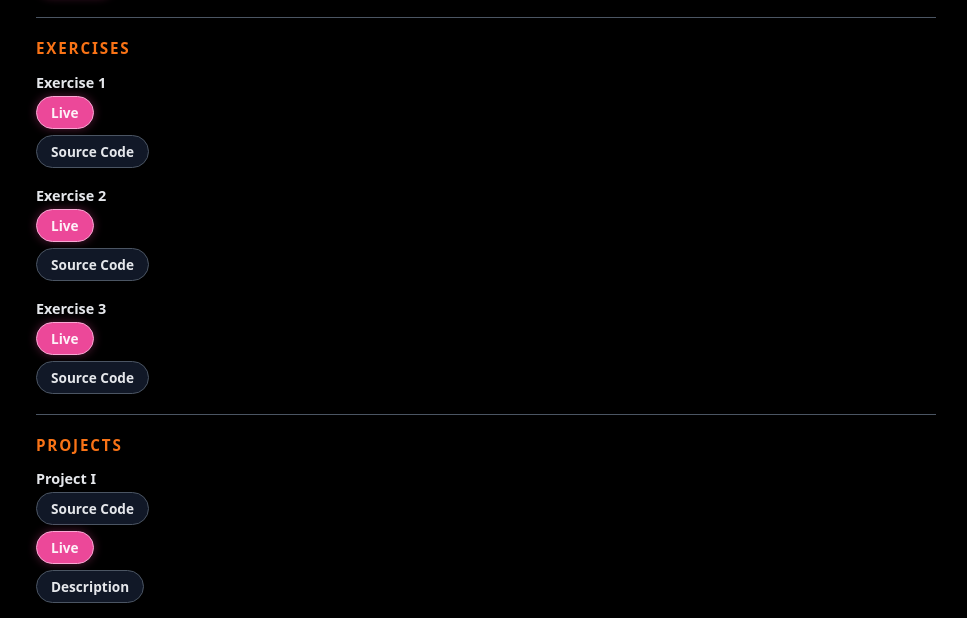
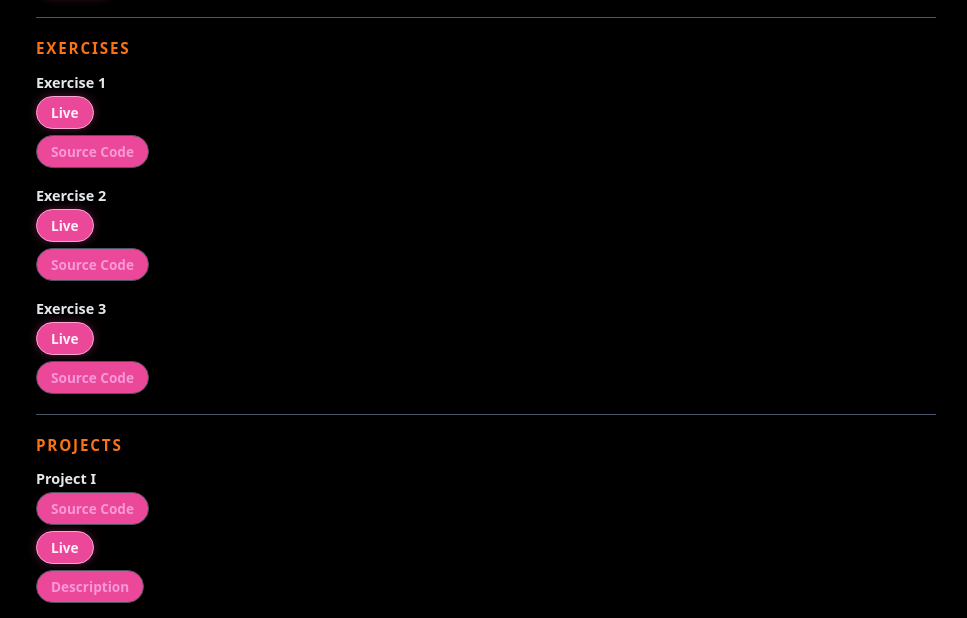
Before and after one commit to jammar132/cart351-website, a plain HTML site: page index.html in a window 1280 px wide. Shown: the part 157-775 px from the top of the page, without its empty margins (154-1121 px from the left). Drawn offline with Linux system fonts and the light colour scheme.

Commit message:
Update main.css

```diff
--- a/css/main.css
+++ b/css/main.css
@@ -61,12 +61,12 @@ h3 {
   flex-wrap: wrap;
 }
 
-/* Pink button style similar to your Project II Leaderboard, but cuter */
+/* Pink button style */
 .btn-link {
   display: inline-block;
   padding: 6px 14px;
   border-radius: 999px;
-  background: #ec4899;              /* pink */
+  background: #ec4899;
   color: #fdf2f8;
   text-decoration: none;
   font-weight: 600;
@@ -85,8 +85,8 @@ h3 {
 
 /* Secondary variant (for Source/Description) */
 .btn-link.secondary {
-  background: #111827;
-  color: #e5e7eb;
+  background: #ec4899;
+  color: #f799d8;
   border-color: #4b5563;
   box-shadow: none;
 }
```
